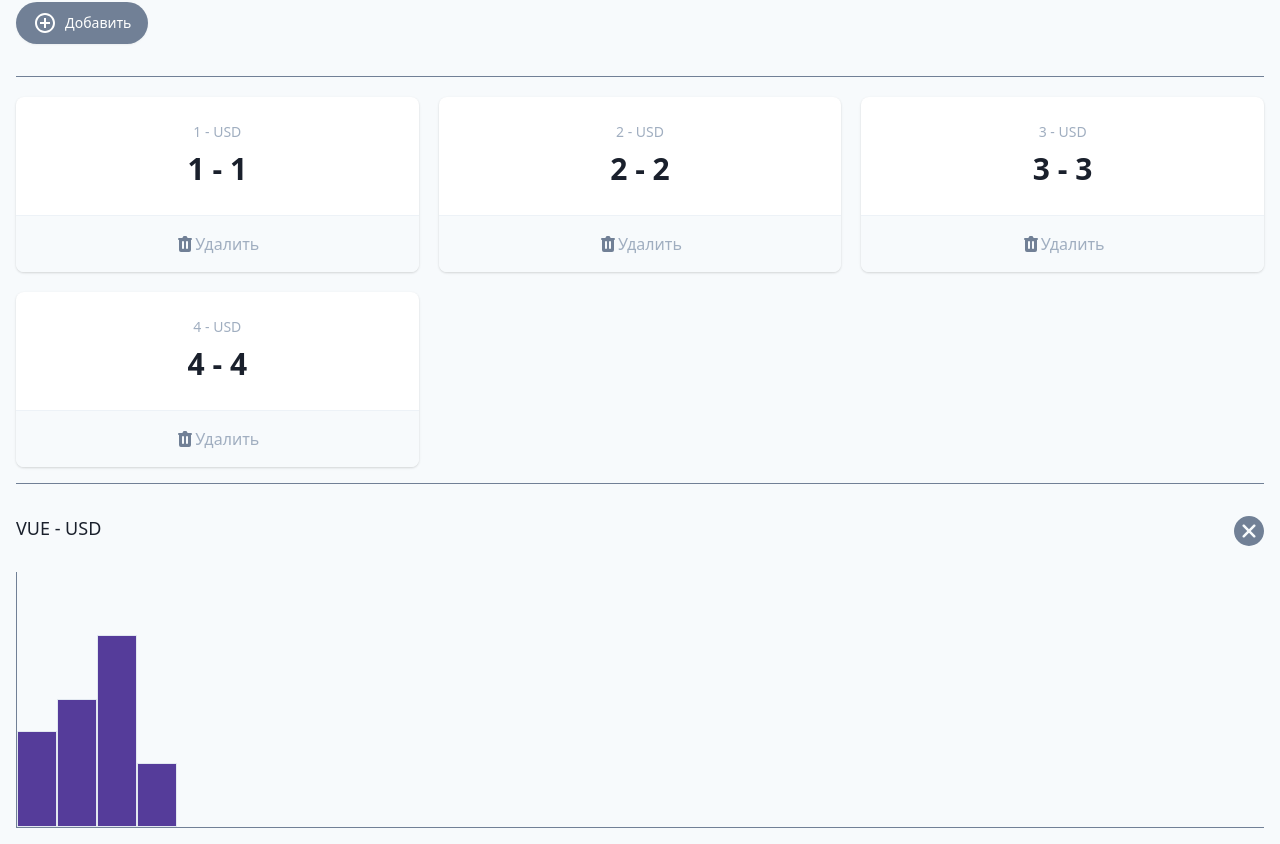
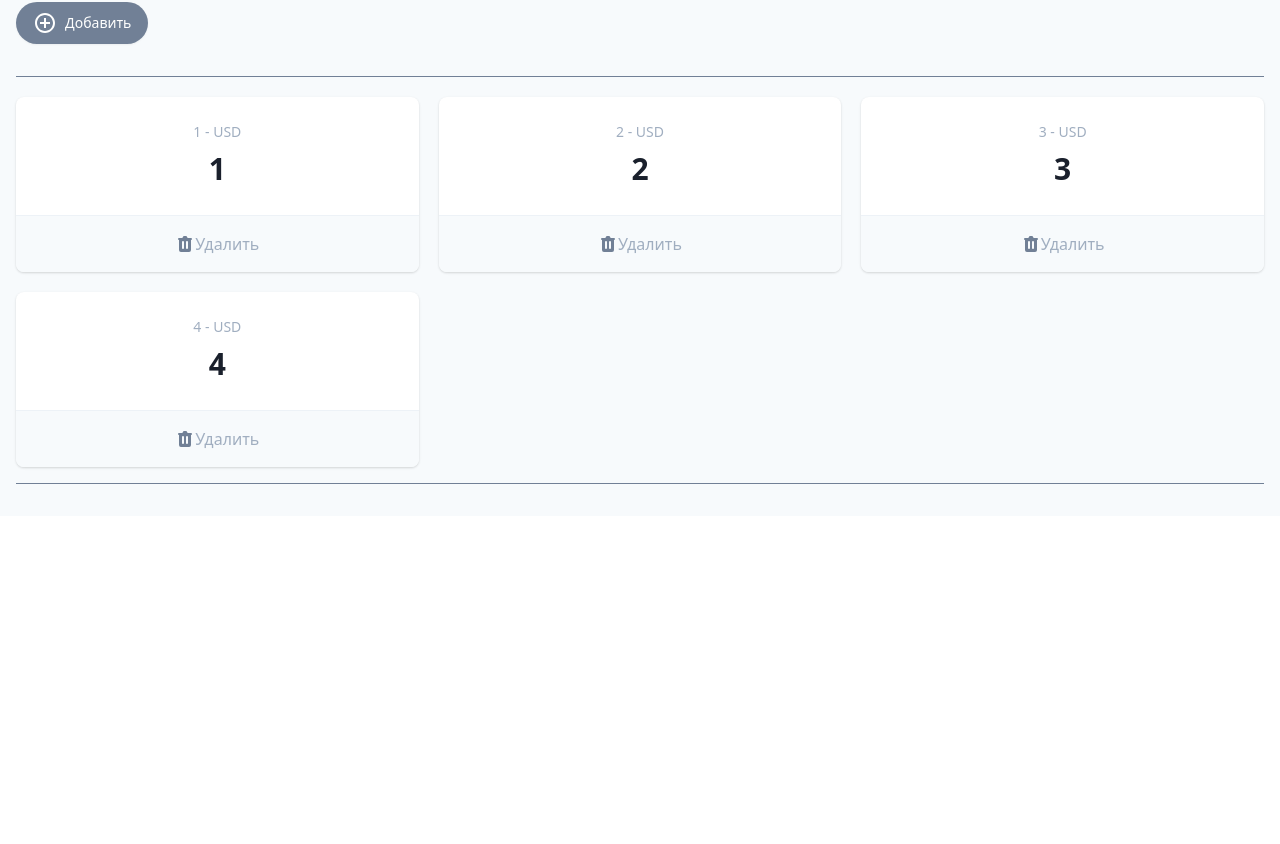
Before and after one commit to developer2594/vueJs, a Vue app: page / in a window 1280 px wide. Shown: the part 147-991 px from the top of the page. After the commit the page ends 800 px from the top, so only its background shows below. Built offline with nearby package versions, Linux system fonts and the light colour scheme.

Commit message:
start graph

```diff
--- a/src/App.vue
+++ b/src/App.vue
@@ -30,7 +30,7 @@
         <div class="flex">
           <div class="max-w-xs">
             <label for="wallet" class="block text-sm font-medium text-gray-700"
-              >Тикер{{ ticker }}</label
+              >Тикер:{{ ticker }}</label
             >
             <div class="mt-1 relative rounded-md shadow-md">
               <input
@@ -93,11 +93,14 @@
       </section>
       <template v-if="tickers.length">
         <hr class="w-full border-t border-gray-600 my-4" />
-
         <dl class="mt-5 grid grid-cols-1 gap-5 sm:grid-cols-3">
           <div
             v-for="t in tickers"
             :key="t.name"
+            @click="sel = t"
+            :class="{
+              'border-4': sel === t,
+            }"
             class="bg-white overflow-hidden shadow rounded-lg border-purple-800 border-solid cursor-pointer"
           >
             <div class="px-4 py-5 sm:p-6 text-center">
@@ -105,12 +108,12 @@
                 {{ t.name }} - USD
               </dt>
               <dd class="mt-1 text-3xl font-semibold text-gray-900">
-                {{ t.price }} - {{ t.price }}
+                {{ t.price }}
               </dd>
             </div>
             <div class="w-full border-t border-gray-200"></div>
             <button
-              @click="handleDelete(t)"
+              @click.stop="handleDelete(t)"
               class="flex items-center justify-center font-medium w-full bg-gray-100 px-4 py-4 sm:px-6 text-md text-gray-500 hover:text-gray-600 hover:bg-gray-200 hover:opacity-20 transition-all focus:outline-none"
             >
               <svg
@@ -131,18 +134,20 @@
         </dl>
         <hr class="w-full border-t border-gray-600 my-4" />
       </template>
-      <section class="relative">
+      <section v-if="sel" class="relative">
         <h3 class="text-lg leading-6 font-medium text-gray-900 my-8">
-          VUE - USD
+          {{ sel.name }} - USD
         </h3>
         <div class="flex items-end border-gray-600 border-b border-l h-64">
-          <div class="bg-purple-800 border w-10 h-24"></div>
-          <div class="bg-purple-800 border w-10 h-32"></div>
-          <div class="bg-purple-800 border w-10 h-48"></div>
-          <div class="bg-purple-800 border w-10 h-16"></div>
+          <div
+            v-for="(bar, idx) in graph"
+            :key="idx"
+            class="bg-purple-800 border w-10 h-24"
+          ></div>
         </div>
         <button type="button" class="absolute top-0 right-0">
           <svg
+            @click="sel = null"
             xmlns="http://www.w3.org/2000/svg"
             xmlns:xlink="http://www.w3.org/1999/xlink"
             xmlns:svgjs="http://svgjs.com/svgjs"
@@ -191,14 +196,31 @@
   methods: {
     add() {
       const currentTicker = {
-        name: this.ticker,
+        name: this.ticker.toUpperCase(),
         price: "-",
       };
       this.tickers.push(currentTicker);
+      setInterval(async () => {
+        const f = await fetch(
+          `https://min-api.cryptocompare.com/data/price?fsym=${currentTicker.name}&tsyms=USD&api_key=c0e03c0d30b9075756e9759fa40dcbd551ac802a4a476729c44fe78b925b570e`
+        );
+        const data = await f.json();
+
+        this.tickers.find((t) => t.name === currentTicker.name).price =
+          data.USD > 1 ? data.USD.toFixed(2) : data.USD.toPrecision(2);
+
+        if (this.sel.name === currentTicker.name) {
+          this.graph.push(data.USD);
+          console.log(this.graph);
+        }
+
+        // console.log(data);
+      }, 5000);
       this.ticker = "";
     },
     handleDelete(tickerToRemove) {
       this.tickers = this.tickers.filter((t) => t !== tickerToRemove);
+      this.sel = null;
     },
   },
   // created: {
```
